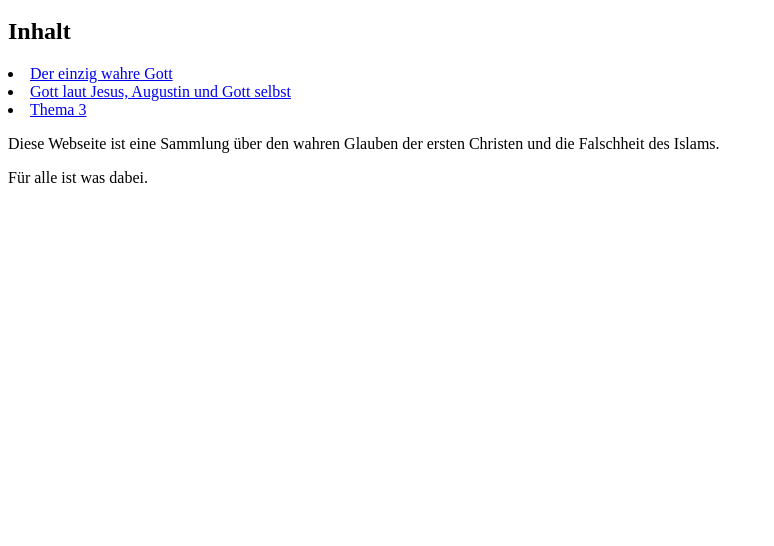
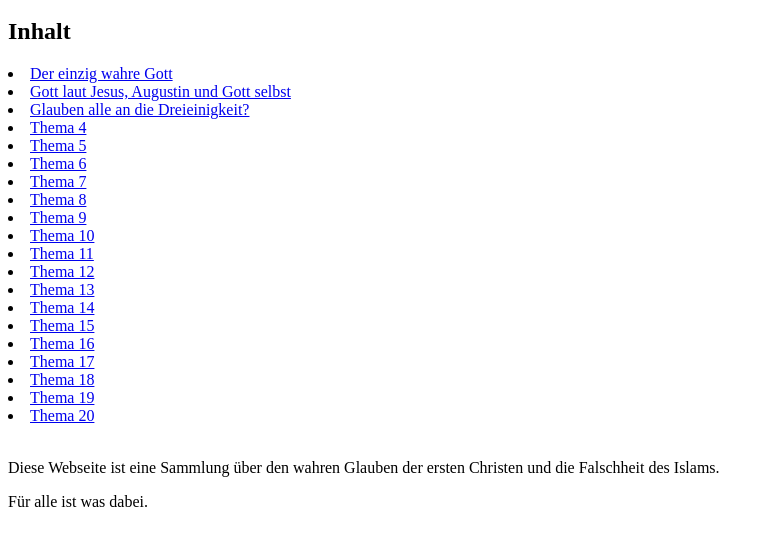
Before and after one commit to bergg98/index, a plain HTML site: page index.html in a window 1280 px wide. Shown: the part 48-594 px from the top of the page, without its empty margins (0-774 px from the left). Drawn offline with Linux system fonts and the light colour scheme.

Commit message:
Add files via upload

```diff
--- a/index.html
+++ b/index.html
@@ -8,9 +8,27 @@
         <p>
            <li> <a href="page2.html" target="_self">Der einzig wahre Gott </a> <br> </li>
            <li> <a href="page3.html" target="_self">Gott laut Jesus, Augustin und Gott selbst </a> <br> </li>
-           <li> <a href="page4.html" target="_self">Thema 3 </a> <br> </li>
+           <li> <a href="page4.html" target="_self">Glauben alle an die Dreieinigkeit? </a> <br> </li>
+           <li> <a href="page4.html" target="_self">Thema 4 </a> <br> </li>
+           <li> <a href="page4.html" target="_self">Thema 5 </a> <br> </li>
+           <li> <a href="page4.html" target="_self">Thema 6 </a> <br> </li>
+           <li> <a href="page4.html" target="_self">Thema 7 </a> <br> </li>
+           <li> <a href="page4.html" target="_self">Thema 8 </a> <br> </li>
+           <li> <a href="page4.html" target="_self">Thema 9 </a> <br> </li>
+           <li> <a href="page4.html" target="_self">Thema 10 </a> <br> </li>
+           <li> <a href="page4.html" target="_self">Thema 11 </a> <br> </li>
+           <li> <a href="page4.html" target="_self">Thema 12 </a> <br> </li>
+           <li> <a href="page4.html" target="_self">Thema 13 </a> <br> </li>
+           <li> <a href="page4.html" target="_self">Thema 14 </a> <br> </li>
+           <li> <a href="page4.html" target="_self">Thema 15 </a> <br> </li>
+           <li> <a href="page4.html" target="_self">Thema 16 </a> <br> </li>
+           <li> <a href="page4.html" target="_self">Thema 17 </a> <br> </li>
+           <li> <a href="page4.html" target="_self">Thema 18 </a> <br> </li>
+           <li> <a href="page4.html" target="_self">Thema 19 </a> <br> </li>
+           <li> <a href="page4.html" target="_self">Thema 20 </a> <br> </li>
+
         </p>
-
+           <br>
 
         Diese Webseite ist eine Sammlung über den wahren Glauben der ersten Christen
         und die Falschheit des Islams.
```
Also changed, not shown: page2.html (+1 -1 lines), page3.html (+0 -1 lines), page4.html (added, +24 -0 lines).
